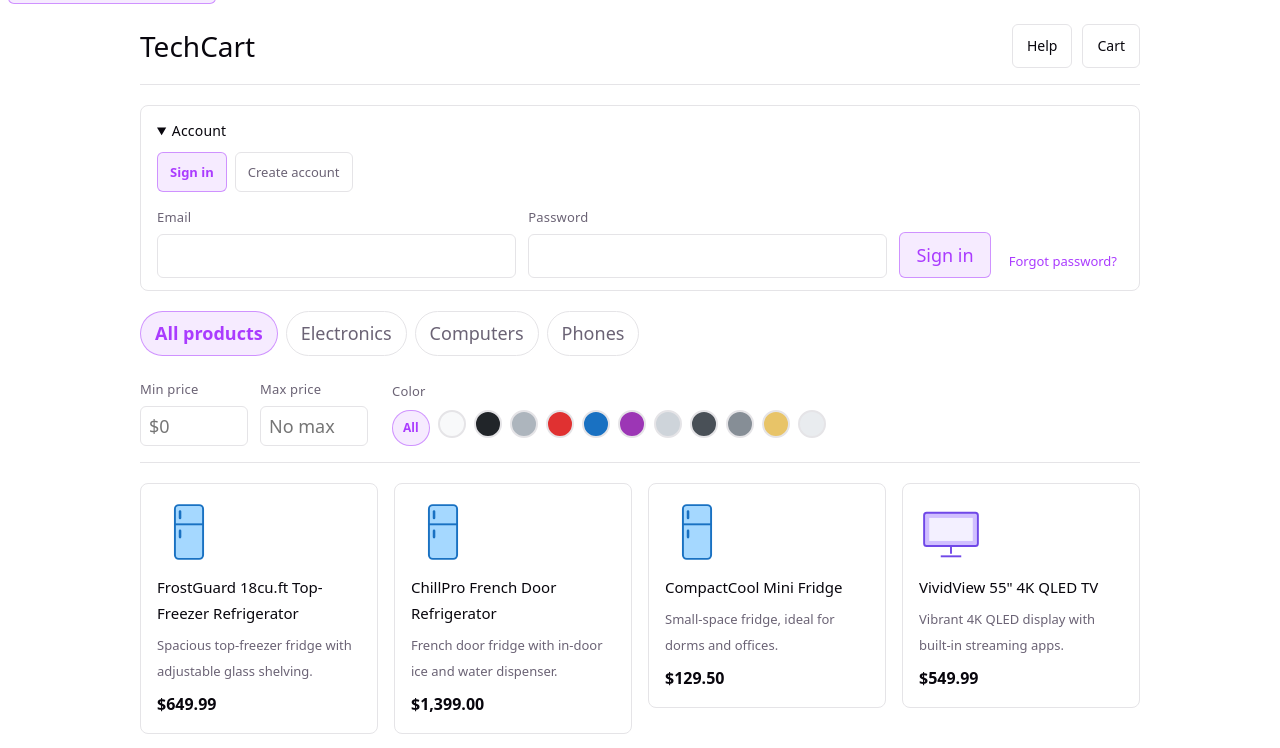
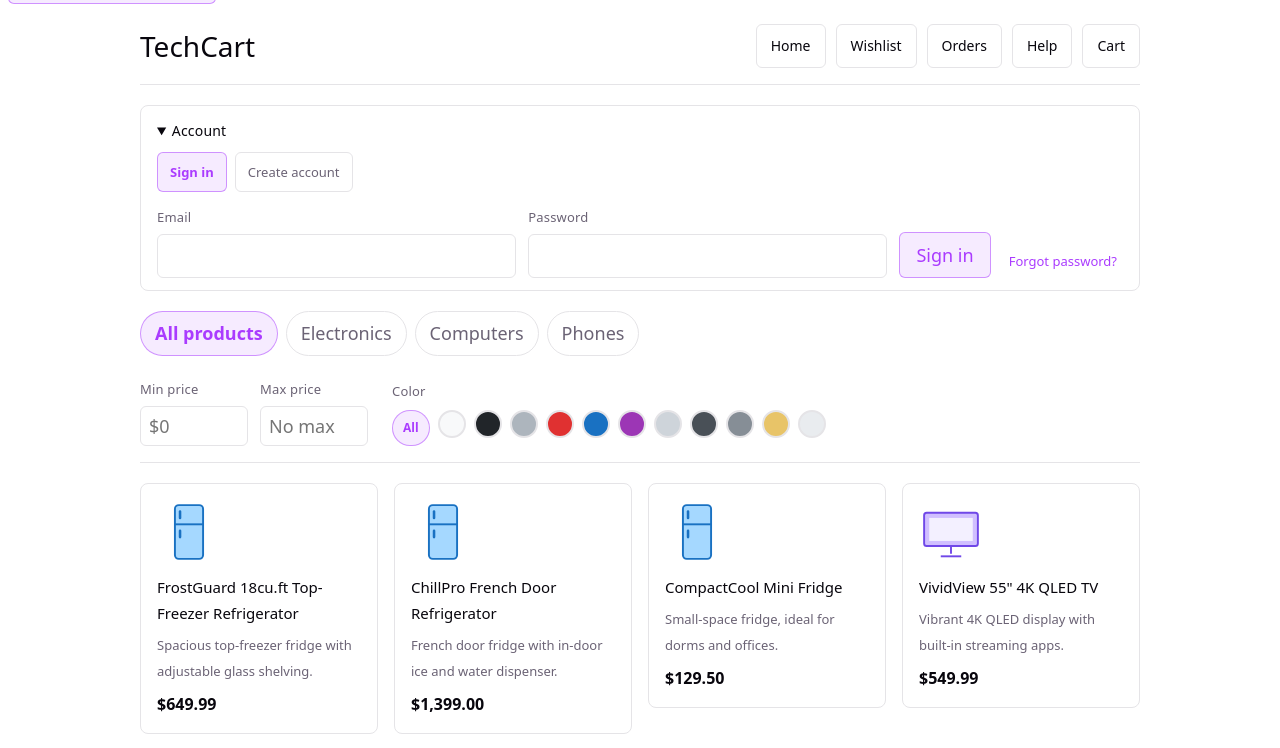
Before and after one commit to pmalonza/TechCart, a React (Vite) app: page / in a window 1280 px wide. Shown: the top 748 px of the page. Built offline with nearby package versions, Linux system fonts and the light colour scheme.

Commit message:
Wire Home, Wishlist, and Orders links into the header nav

```diff
--- a/src/components/Header.jsx
+++ b/src/components/Header.jsx
@@ -1,8 +1,25 @@
-export default function Header({ cartCount = 0, onViewCart, onViewHelp }) {
+export default function Header({
+  cartCount = 0,
+  wishlistCount = 0,
+  onViewHome,
+  onViewCart,
+  onViewWishlist,
+  onViewOrders,
+  onViewHelp,
+}) {
   return (
     <header className="app-header">
       <h1>TechCart</h1>
       <nav className="header-nav" aria-label="Main">
+        <button type="button" className="cart-button" onClick={onViewHome}>
+          Home
+        </button>
+        <button type="button" className="cart-button" onClick={onViewWishlist}>
+          Wishlist{wishlistCount > 0 ? ` (${wishlistCount})` : ''}
+        </button>
+        <button type="button" className="cart-button" onClick={onViewOrders}>
+          Orders
+        </button>
         <button type="button" className="cart-button" onClick={onViewHelp}>
           Help
         </button>
```
